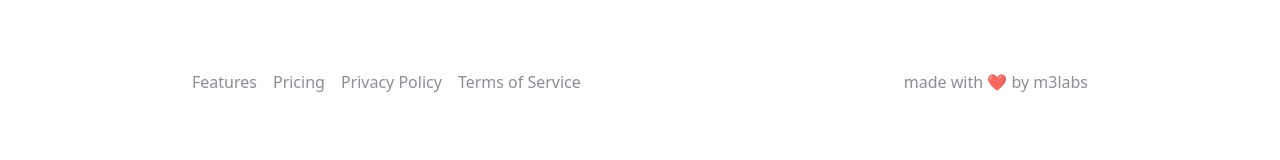
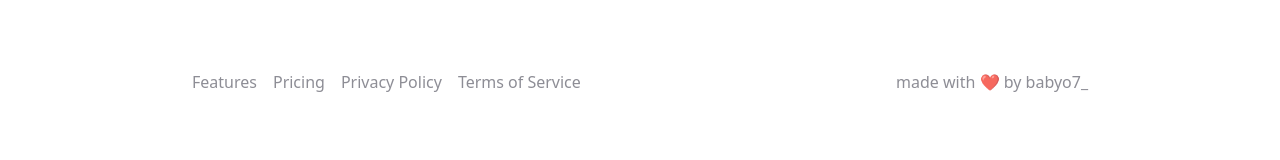
Before and after one commit to babyo77/auto-pr-web, a Next.js app: page / in a window 1280 px wide. Shown: the part 3648-3808 px from the top of the page. Built offline with nearby package versions, Linux system fonts and the light colour scheme; no server answers.

Commit message:
fix: update footer link to point to the new author website and adjust styling for better alignment

```diff
--- a/src/app/(pages)/layout.tsx
+++ b/src/app/(pages)/layout.tsx
@@ -40,9 +40,12 @@ function layout({ children }: { children: React.ReactNode }) {
               </Link>
             ))}
           </div>
-          <div className="text-muted-foreground/80 md:justify-end">
-            made with ❤️ by m3labs
-          </div>
+          <Link
+            href={"/https://tanmay.xyz/"}
+            className="text-muted-foreground/80 md:justify-end"
+          >
+            made with ❤️ by babyo7_
+          </Link>
         </div>
         <div className="flex justify-center items-center text-sm md:px-10">
           <TextHoverEffect text="m3labs" />
```
